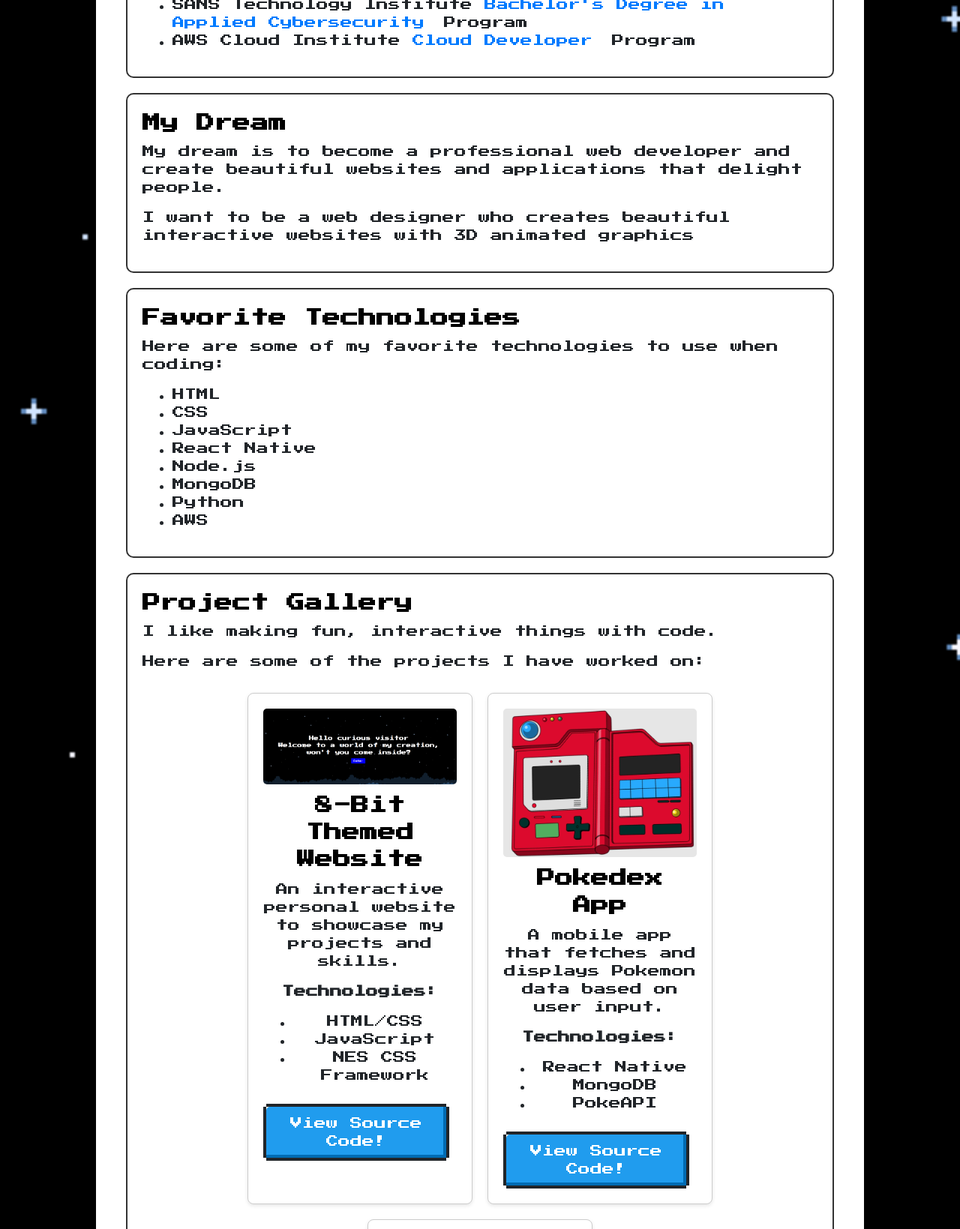
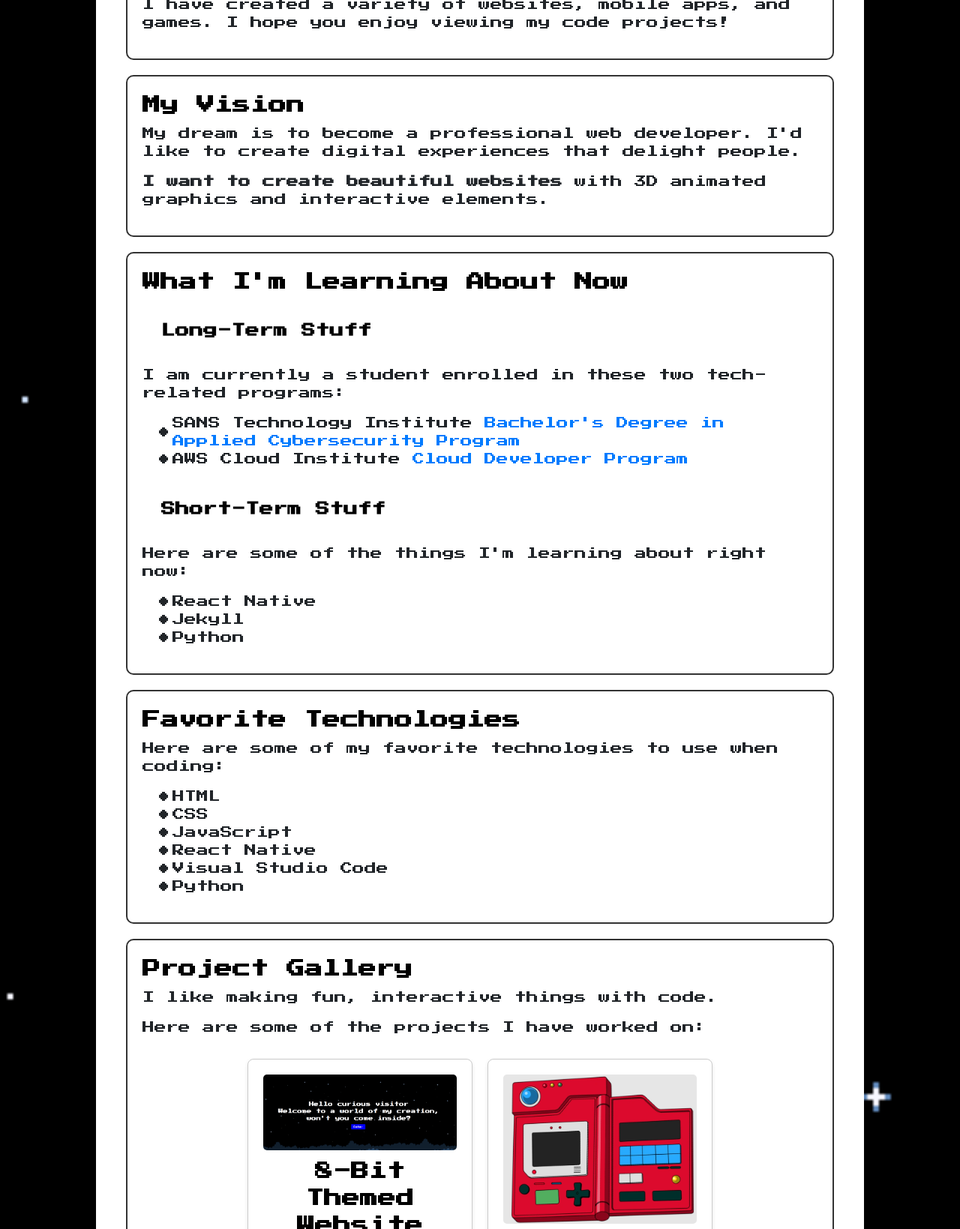
Before and after one commit to digital-autodidact/Anthony_NES_Website, a plain HTML site: page code-projects.html in a window 1280 px wide. Shown: the part 1110-2749 px from the top of the page at 75% size. Drawn offline with nearby package versions, Linux system fonts and the light colour scheme.

Commit message:
Revise Code Projects page content
- Changed title of "What I'm Doing Now" section to "What I'm Learning About Now"
- Applied "lists" and "nes-list is-disc" CSS classes to all bullet point lists
- Edited content in the "What I'm Learning About Now" section
- Rearranged the order of sections on the page
- Added button linking to Contact Me page at the bottom

See CHANGELOG for more details. Check under entry titled `[1.3.2] - 2024-10-22`

```diff
--- a/code-projects.html
+++ b/code-projects.html
@@ -38,40 +38,63 @@
 
         <section>
             <h2>My Story As A Developer</h2>
+
+            <h3>How I Got Started</h3>
+            <p>I started coding when I was in college. I was fascinated by the idea of creating my own websites.</p>
+
+            <h3>Why I Code</h3>
             <p>Code is a way for me to express myself and my creativity. I enjoy creating applications using various programming languages and tools.</p>
-            <p>I have created a variety of web applications, mobile apps, and games. I hope you enjoy viewing my code projects!</p>
+            <p>I have created a variety of websites, mobile apps, and games. I hope you enjoy viewing my code projects!</p>
         </section>
 
         <section>
-            <h2>What I'm Doing Now</h2>
-            <p>I am currently a student enrolled in the two programs:
-                <ul>
-                    <li>SANS Technology Institute <a href="https://www.sans.edu/cyber-security-programs/bachelors-degree/" target="_blank">Bachelor's Degree in Applied Cybersecurity </a> Program</li>
-                    <li>AWS Cloud Institute <a href="https://aws.amazon.com/training/aws-cloud-institute/" target="_blank">Cloud Developer</a> Program</li>
-                </ul>
-            </p>
+            <h2>My Vision</h2>
+            <p>My dream is to become a professional web developer. I'd like to create digital experiences that delight people.</p>
+            <p><strong>I want to create beautiful websites</strong> with 3D animated graphics and interactive elements.</p>
         </section>
 
         <section>
-            <h2>My Dream</h2>
-            <p>My dream is to become a professional web developer and create beautiful websites and applications that delight people.</p>
-            <p>I want to be a web designer who creates beautiful interactive websites with 3D animated graphics</p>
+            <h2>What I'm Learning About Now</h2>
+
+            <h3>Long-Term Stuff</h3>
+                <p>I am currently a student enrolled in these two tech-related programs:</p>
+                <div class="lists">
+                    <ul class="nes-list is-disc">
+                        <li>SANS Technology Institute <a href="https://www.sans.edu/cyber-security-programs/bachelors-degree/" target="_blank">Bachelor's Degree in Applied Cybersecurity Program</a></li>
+                        <li>AWS Cloud Institute <a href="https://aws.amazon.com/training/aws-cloud-institute/" target="_blank">Cloud Developer Program</a></li>
+                    </ul>
+                </div>
+
+            <h3>Short-Term Stuff</h3>
+                <p>Here are some of the things I'm learning about right now:</p>
+                <div class="lists">
+                        <ul class="nes-list is-disc">
+                        <li>React Native</li>
+                        <li>Jekyll</li>
+                        <li>Python</li>
+                        </ul>
+                </div>
         </section>
+
+
 
         <section>
             <h2>Favorite Technologies</h2>
             <p>Here are some of my favorite technologies to use when coding:</p>
-            <ul>
+            <div class="lists">
+                <ul class="nes-list is-disc">
                     <li>HTML</li>
                     <li>CSS</li>
                     <li>JavaScript</li>
                     <li>React Native</li>
-                <li>Node.js</li>
-                <li>MongoDB</li>
+                    <li>Visual Studio Code</li>
                     <li>Python</li>
-                <li>AWS</li>
                 </ul>
+            </div>
         </section>
+
+
+
 
         <section>
             <h2>Project Gallery</h2>
@@ -84,12 +107,14 @@
                     <h2>8-Bit Themed Website</h2>
                     <p>An interactive personal website to showcase my projects and skills.</p>
                     <p><strong>Technologies:</strong></p>
-                    <ul>
+                    <div class="lists">
+                        <ul class="nes-list is-disc">
                             <li>HTML/CSS</li>
                             <li>JavaScript</li>
                             <li>NES CSS Framework</li>
                         </ul>
-                    <a href="https://github.com/MegaPing?tab=repositories" target="_blank">
+                    </div>
+                    <a href="https://github.com/MegaPing/Anthony_NES_Website" target="_blank">
                         <button class="nes-btn is-primary">View Source Code!</button>
                     </a>
                 </div>
@@ -99,13 +124,15 @@
                     <h2>Pokedex App</h2>
                     <p>A mobile app that fetches and displays Pokemon data based on user input.</p>
                     <p><strong>Technologies:</strong></p>
-                    <ul>
+                    <div class="lists">
+                        <ul class="nes-list is-disc">
                             <li>React Native</li>
                             <li>MongoDB</li>
                             <li>PokeAPI</li>
                         </ul>
+                    </div>
                     <a href="https://github.com/MegaPing?tab=repositories" target="_blank">
-                        <button class="nes-btn is-primary">View Source Code!</button>
+                        <button class="nes-btn is-error">Under construction!</button>
                     </a>
                 </div>
 
@@ -114,11 +141,14 @@
                     <h2>Snipe</h2>
                     <p>The frontend of a photography-based mobile app.</p>
                     <p><strong>Technologies:</strong></p>
-                    <ul>
+                    <div class="lists">
+                        <ul class="nes-list is-disc">
                             <li>React Native</li>
                             <li>MongoDB</li>
                             <li>Azure</li>
                         </ul>
+                    </div>
+
                     <a href="https://github.com/MegaPing?tab=repositories" target="_blank">
                         <button class="nes-btn is-primary">View Source Code!</button>
                     </a>
@@ -130,12 +160,21 @@
         <section>
             <h2>What's Next?</h2>
             <p>I am always working on new projects and learning new technologies. Here are some things I am currently working on:</p>
-            <ul>
+
+            <div class="lists">
+                <ul class="nes-list is-disc">
                     <li>Creating a new mobile app</li>
-                <li>Learning how to use Unity for game development</li>
+                    <li>Learning how to use three.js for web development</li>
                     <li>Improving my skills in React Native</li>
                 </ul>
-            <p>Like what you saw here? Wanna hire me to work on a project for you? Feel free to contact me if you'd like to hire me as a freelance web developer!</p>
+            </div>
+
+        </section>
+
+        <section>
+            <h2>Like What You Saw Here? Let's Talk!</h2>
+            <p>Feel free to contact me if you'd like to hire me as a freelance web developer!</p>
+            <a class="nes-btn" href="contact-page.html">Send me a message!</a>
         </section>
 
         <div class="music-container">
```
Also changed, not shown: 1 other file. Lines whose indentation alone changed are shown as unchanged.
